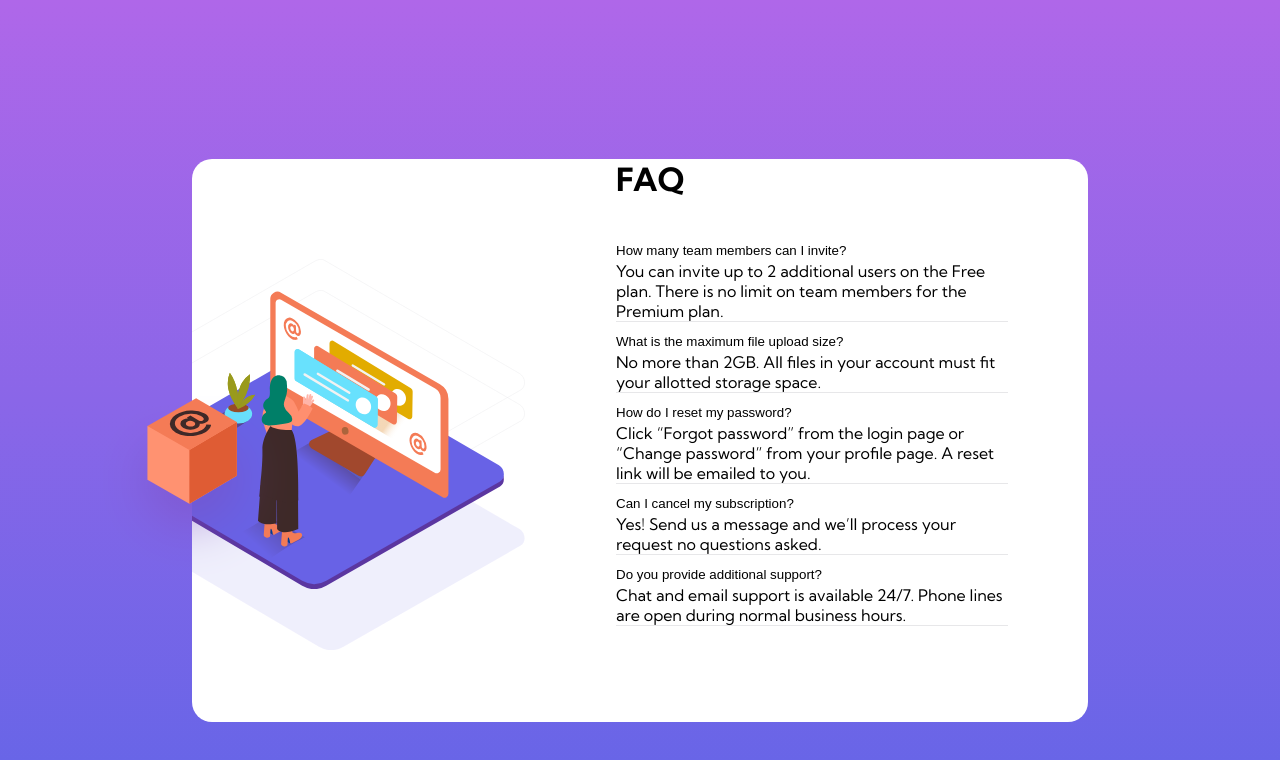
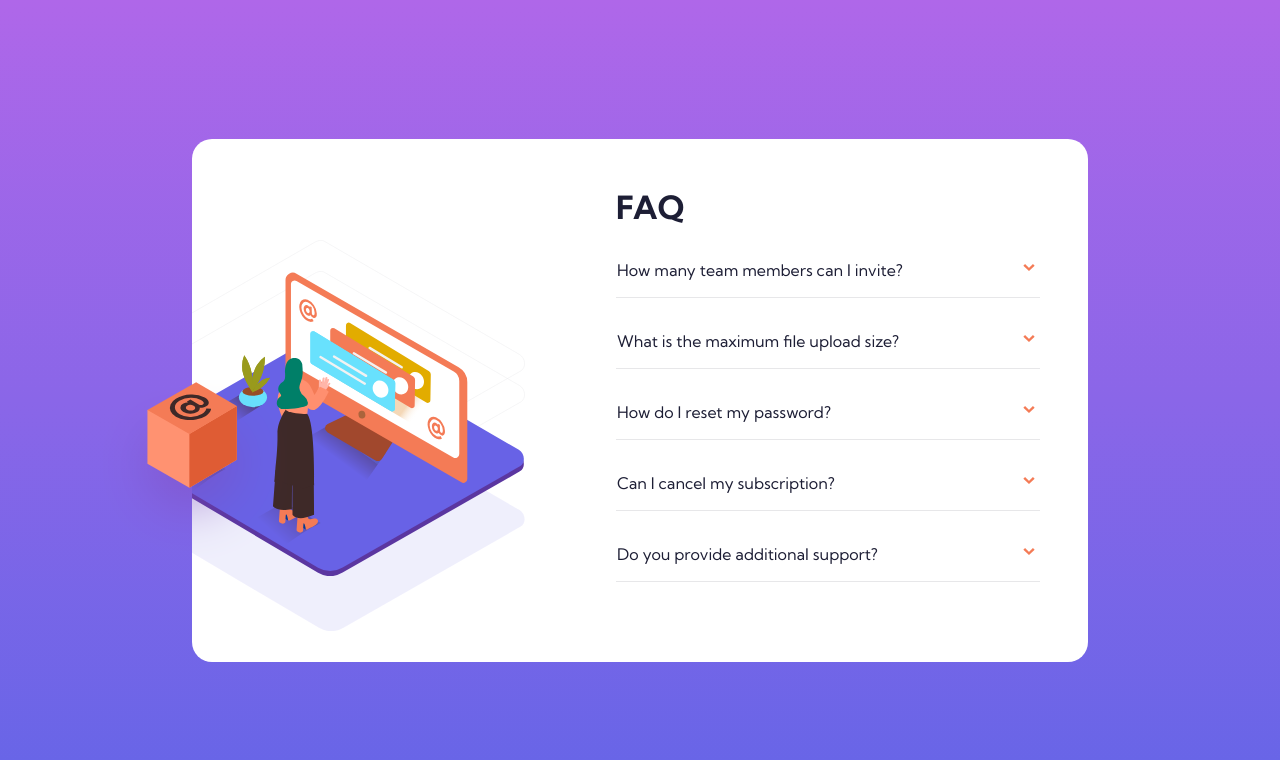
Before and after one commit to idkbit/FAQ-Accordion, a plain HTML site: page index.html in a window 1280 px wide. Drawn offline with Linux system fonts and the light colour scheme.

Commit message:
finished styling

```diff
--- a/css/style.scss
+++ b/css/style.scss
@@ -34,9 +34,9 @@ body {
 .wrapper {
   background-image: linear-gradient($bgviolet, $bgblue);
   min-height: 100vh;
-  padding: 3rem;
   @include flex(row, center, center);
   .content {
+    margin: 5rem 2rem;
     background-color: #fff;
     max-width: 56em;
     border-radius: 20px;
@@ -61,11 +61,13 @@ body {
       display: none;
     }
     .faq {
-      padding: 0 2rem;
+      width: 90%;
+      margin: 0 auto;
       h1 {
         text-align: center;
         margin-top: -3rem;
         margin-bottom: 2rem;
+        color: $darkblue;
       }
       .accordion {
         &:last-child {
@@ -74,23 +76,81 @@ body {
       }
       .accordion__item {
         border-bottom: 1px solid $divider;
+        margin-bottom: 2rem;
       }
       .accordion__question {
         border: none;
+        display: block;
+        width: 100%;
+        text-align: left;
         background-color: #fff;
+        color: $darkblue;
+        transition: 0.3s;
+        font-size: 0.8rem;
+        font-family: inherit;
+        border: 1px solid transparent;
+        position: relative;
+        margin-bottom: 1rem;
+        @include flex(row, space-between, center);
+        &::after {
+          content: "";
+          background-image: url("../images/icon-arrow-down.svg");
+          background-size: 75%;
+          background-repeat: no-repeat;
+          position: absolute;
+          width: 1rem;
+          height: 0.7rem;
+          right: 0;
+          transition: 0.5s;
+        }
+        &.active-btn {
+          color: $darkblue;
+          &::after {
+            transform: rotateZ(-180deg) translateY(25%);
+          }
+        }
+        &:hover {
+          color: $softred;
+          cursor: pointer;
+        }
+        &:focus {
+          color: $softred;
+          outline: transparent;
+        }
+      }
+      .accordion__content {
+        font-size: 0.8rem;
+        line-height: 1.5;
+        color: $text-dgb;
+        max-height: 0;
+        visibility: hidden;
+        transition: 0.5s;
+        &.active__content {
+          max-height: 100%;
+          visibility: visible;
+        }
+      }
+      .active-btn {
+        font-weight: 700;
       }
     }
   }
   @media screen and (min-width: 62em) {
     .content {
       @include flex(row, center, center);
-      padding: 3rem 3rem 3rem 0;
+      padding: 3rem 3rem 0 0;
       .image,
       .faq {
         flex: 1;
       }
       .faq {
         @include flex(column, flex-start, flex-start);
+        h1 {
+          margin-top: 0;
+        }
+        .accordion__question {
+          font-size: 1rem;
+        }
       }
       .box {
         display: block;
```
Also changed, not shown: css/style.css, 1 other file.
